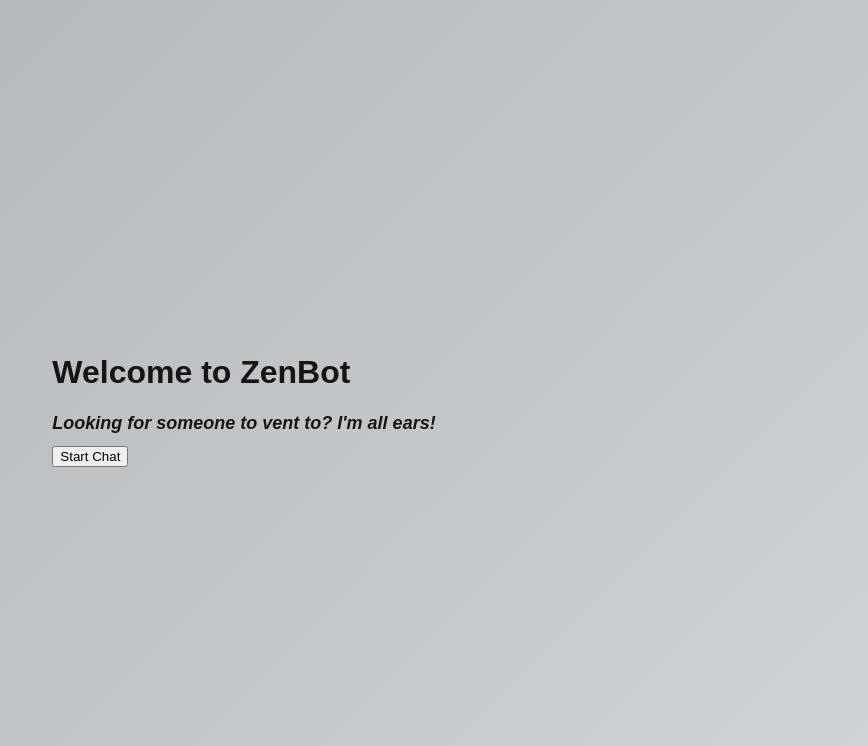
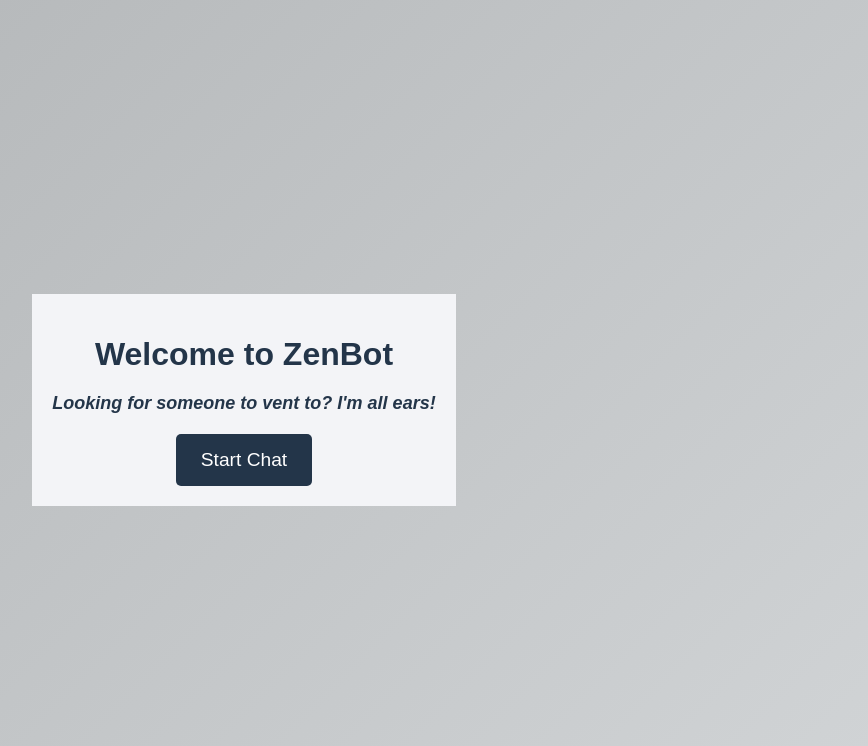
Before and after one commit to himarg2274/Zenbot, a Flask app: page / in a window 1280 px wide. Shown: the top 746 px of the page, without its empty margins (396-1264 px from the left). Run offline with Flask 3, Linux system fonts and the light colour scheme.

Commit message:
Update styles.css

```diff
--- a/static/styles.css
+++ b/static/styles.css
@@ -9,6 +9,34 @@ body {
     align-items: center;
     height: 100vh;
     color: #161414;
+}
+
+/* Home Page Styles */
+.home-page {
+    text-align: center;
+    padding: 20px;
+    background-color: #f3f4f7;
+}
+
+.home-page h1 {
+    font-size: 2rem;
+    margin-bottom: 20px;
+    color: #233549;
+}
+
+.start-chat-btn {
+    padding: 15px 25px;
+    background-color: #233549;
+    color: #fff;
+    border: none;
+    border-radius: 5px;
+    cursor: pointer;
+    font-size: 1.2rem;
+    transition: background 0.3s;
+}
+
+.start-chat-btn:hover {
+    background-color: #14273c;
 }
 
 /* Overlay for character selection */
```
